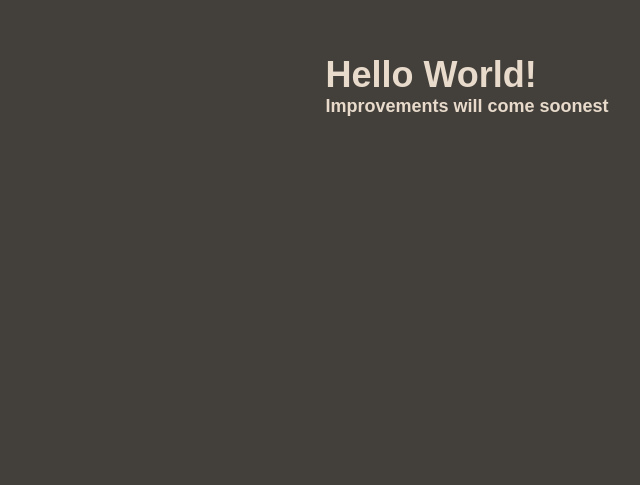
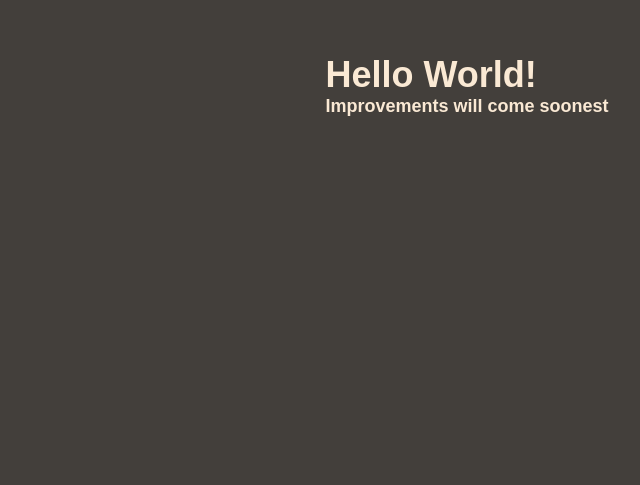
Before and after one commit to marknnes/test, a plain HTML site: page index.html in a window 1280 px wide. Shown: the part 315-800 px from the top of the page, 173-813 px from the left. Drawn offline with Linux system fonts and the light colour scheme.

Commit message:
testing inial fork 1

```diff
--- a/index.css
+++ b/index.css
@@ -12,7 +12,7 @@
     font-size: large;
     font-family: Arial, Helvetica, sans-serif;
     font-weight: bold;
-    color: #e8dbcb;
+    color: #fae9d4;
 }
 a{
     color: #ff8c00;
```
